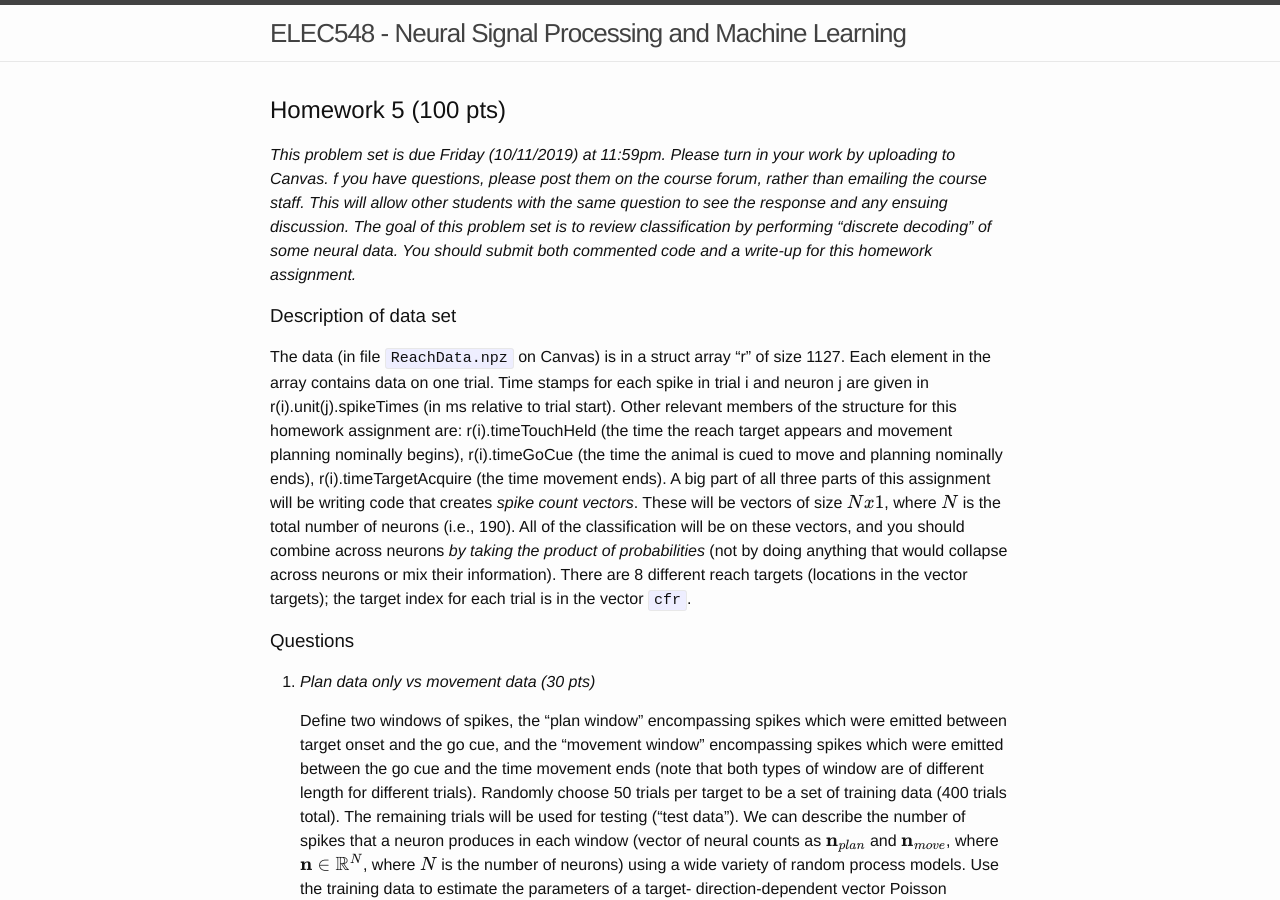
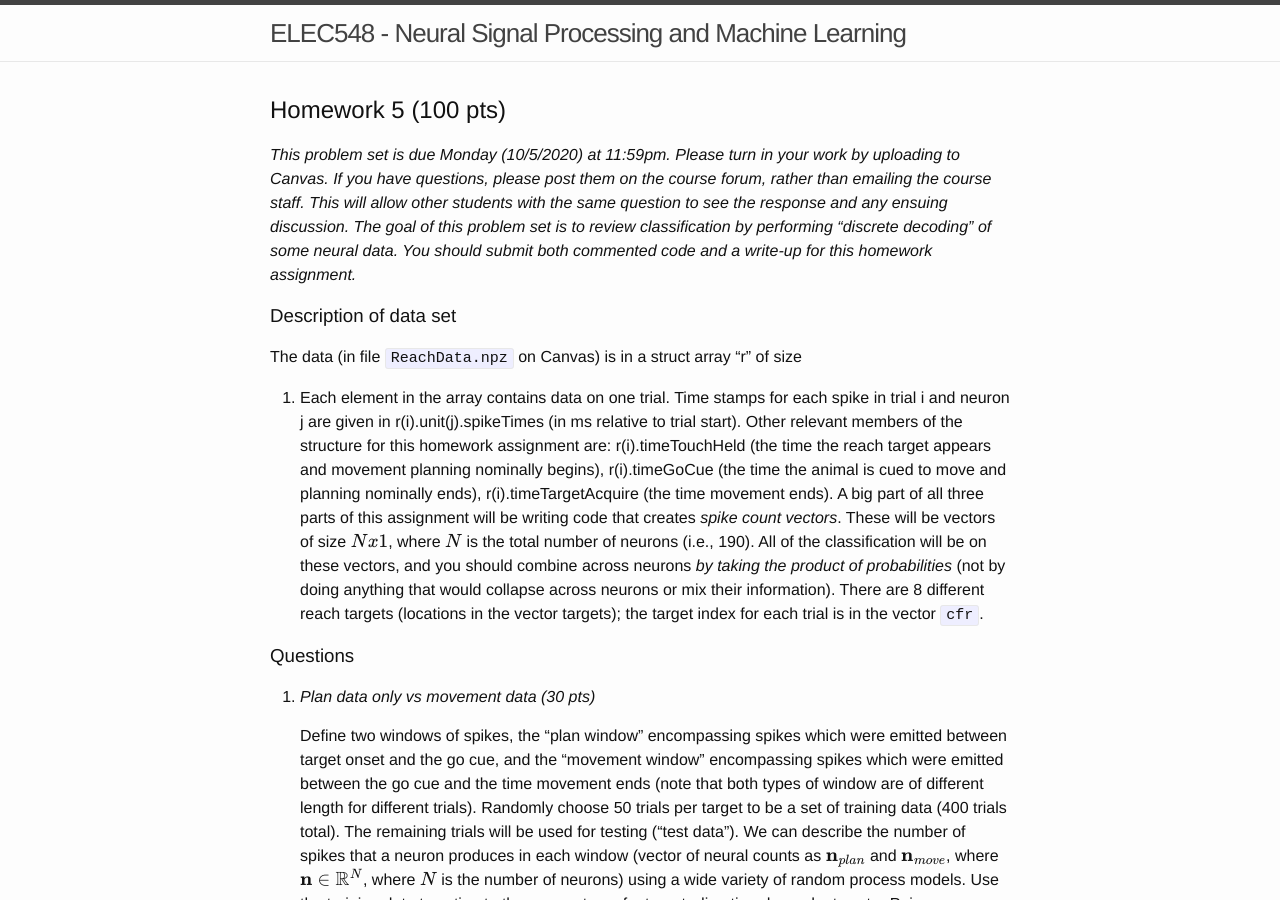
Before and after one commit to elec548/elec548.github.io, a Jekyll site: the page built from Assignments/hw3.md, in a window 1280 px wide and 900 px high. Built offline with Jekyll 4.4.1, drawn with Linux system fonts in a browser that asks for light colours; formulas are drawn with MathJax 3.

```diff
--- a/Assignments/hw3.md
+++ b/Assignments/hw3.md
@@ -5,29 +5,32 @@ title: Homework 3
 
 ## Homework 5 (100 pts)
 
-_This problem set is due Friday (10/11/2019) at 11:59pm. Please turn in your work by uploading to
-Canvas. f you have questions, please post them on the course forum, rather than emailing the
-course staff. This will allow other students with the same question to see the response and any
-ensuing discussion. The goal of this problem set is to review classification by performing
-“discrete decoding” of some neural data. You should submit both commented code and a write-up
-for this homework assignment._
+_This problem set is due Monday (10/5/2020) at 11:59pm. Please turn in your
+work by uploading to Canvas. If you have questions, please post them on the
+course forum, rather than emailing the course staff. This will allow other
+students with the same question to see the response and any ensuing discussion.
+The goal of this problem set is to review classification by performing
+“discrete decoding” of some neural data. You should submit both commented code
+and a write-up for this homework assignment._
 
 
 ### Description of data set
 
-The data (in file `ReachData.npz` on Canvas) is in a struct array “r” of size 1127. Each
-element in the array contains data on one trial. Time stamps for each spike in trial
-i and neuron j are given in r(i).unit(j).spikeTimes (in ms relative to trial start). Other
-relevant members of the structure for this homework assignment are: r(i).timeTouchHeld (the
-time the reach target appears and movement planning nominally begins), r(i).timeGoCue (the time
-the animal is cued to move and planning nominally ends), r(i).timeTargetAcquire (the time
-movement ends). A big part of all three parts of this assignment will be writing code that
-creates _spike count vectors_. These will be vectors of size $$Nx1$$, where $$N$$ is the total
-number of neurons (i.e., 190). All of the classification will be on these vectors, and you
-should combine across neurons _by taking the product of probabilities_ (not by doing anything
-that would collapse across neurons or mix their information). There are 8 different reach
-targets (locations in the vector targets); the target index for each trial is in the vector
-`cfr`.
+The data (in file `ReachData.npz` on Canvas) is in a struct array “r” of size
+1127. Each element in the array contains data on one trial. Time stamps for
+each spike in trial i and neuron j are given in r(i).unit(j).spikeTimes (in ms
+relative to trial start). Other relevant members of the structure for this
+homework assignment are: r(i).timeTouchHeld (the time the reach target appears
+and movement planning nominally begins), r(i).timeGoCue (the time the animal is
+cued to move and planning nominally ends), r(i).timeTargetAcquire (the time
+movement ends). A big part of all three parts of this assignment will be
+writing code that creates _spike count vectors_. These will be vectors of size
+$$Nx1$$, where $$N$$ is the total number of neurons (i.e., 190). All of the
+classification will be on these vectors, and you should combine across neurons
+_by taking the product of probabilities_ (not by doing anything that would
+collapse across neurons or mix their information). There are 8 different reach
+targets (locations in the vector targets); the target index for each trial is
+in the vector `cfr`.
 
 ### Questions
 
```
